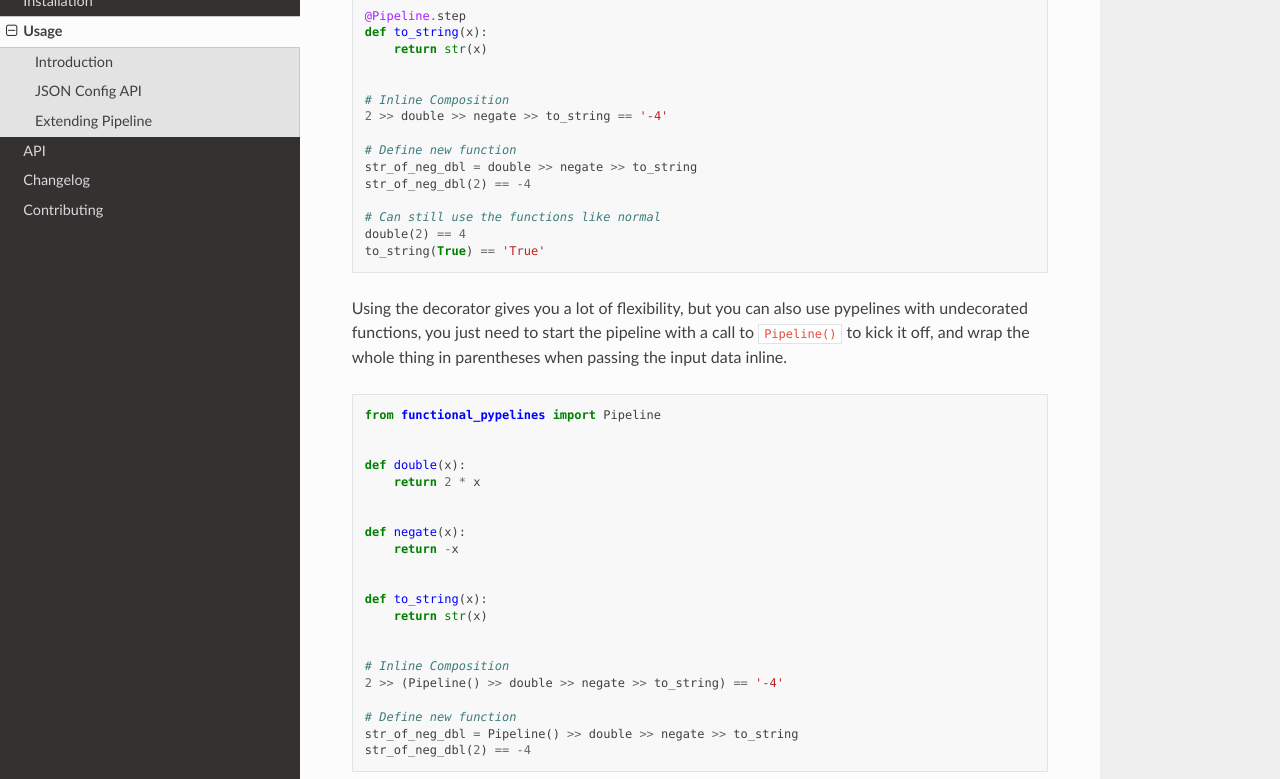
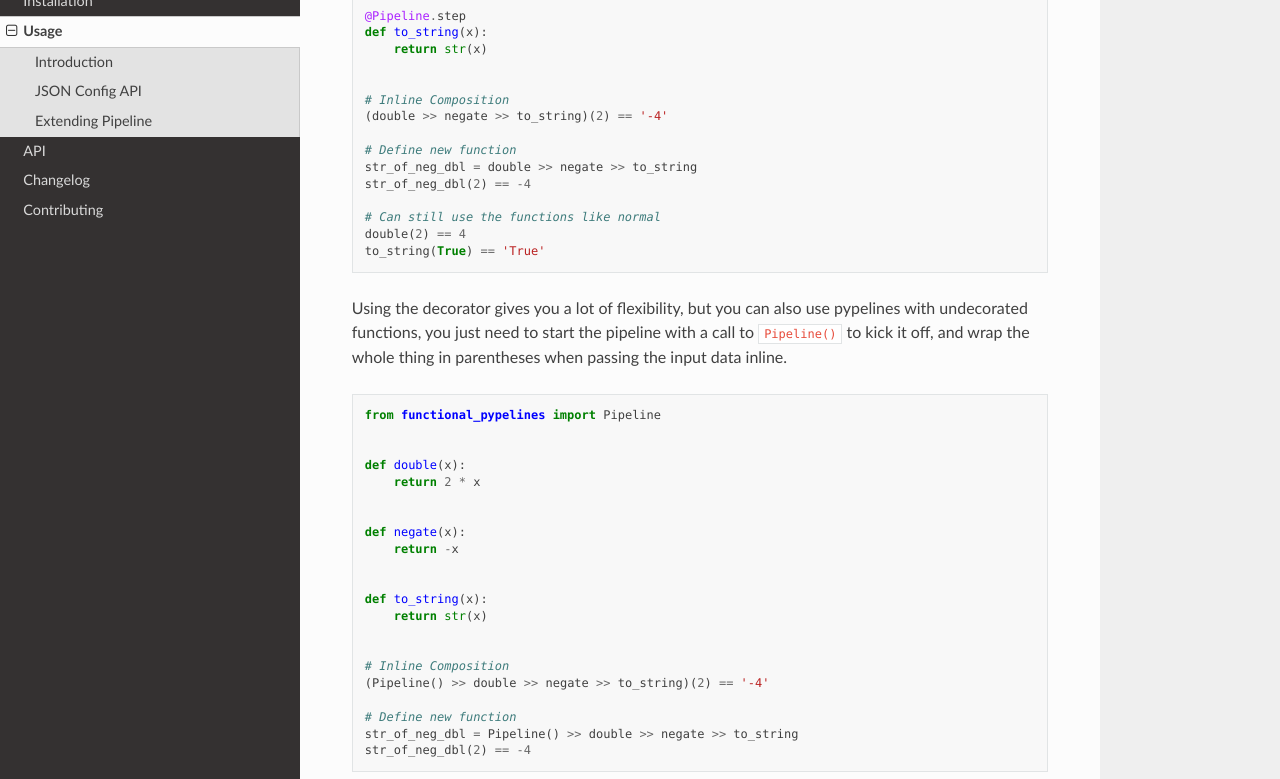
Before and after one commit to 8451/functional-pypelines, a Sphinx documentation site: the page built from docs/source/usage.md, in a window 1280 px wide and 1400 px high, scrolled down 1051 px. Shown: the part 151-930 px from the top of the window. Built offline with Sphinx 7.4.7 and the Read the Docs theme 2.0.0, drawn with Linux system fonts in a browser that asks for light colours.

Commit message:
Remove __rrshift__ as it is not useful and confuses type checkers

```diff
--- a/docs/source/usage.md
+++ b/docs/source/usage.md
@@ -63,7 +63,7 @@ def to_string(x):
 
 
 # Inline Composition
-2 >> double >> negate >> to_string == '-4'
+(double >> negate >> to_string)(2) == '-4'
 
 # Define new function
 str_of_neg_dbl = double >> negate >> to_string
@@ -95,7 +95,7 @@ def to_string(x):
 
 
 # Inline Composition
-2 >> (Pipeline() >> double >> negate >> to_string) == '-4'
+(Pipeline() >> double >> negate >> to_string)(2) == '-4'
 
 # Define new function
 str_of_neg_dbl = Pipeline() >> double >> negate >> to_string
```
Also changed, not shown: 1 other file.
